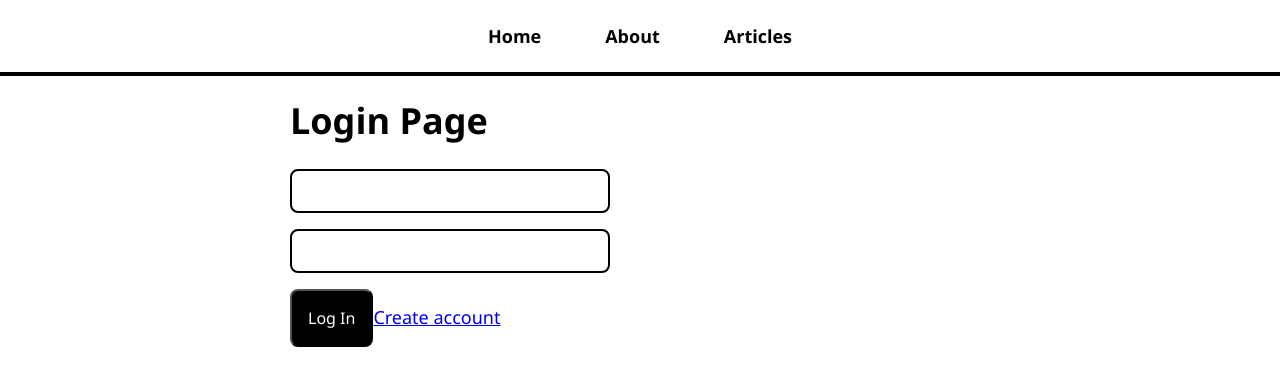
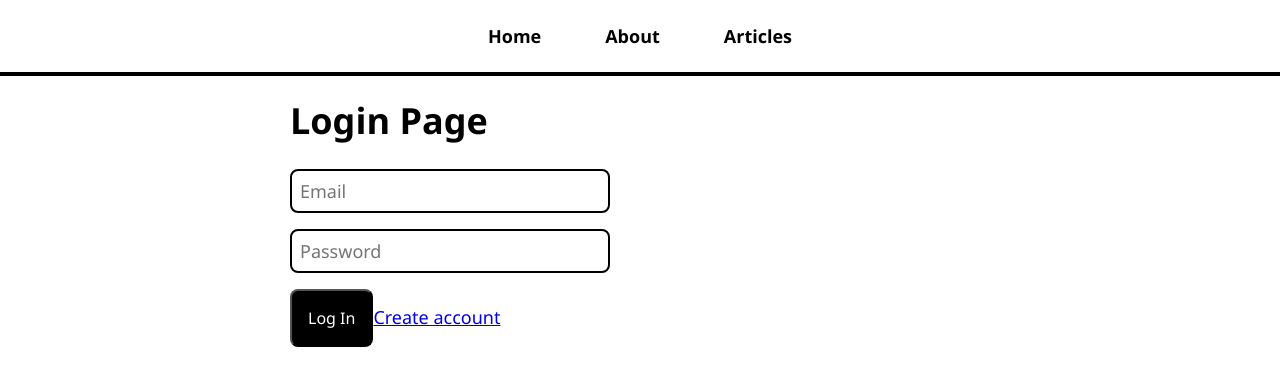
Before and after one commit to SujeetMainali/blog-app, a React (Create React App) app: page /login in a window 1280 px wide. Shown: the top 386 px of the page. Built offline with nearby package versions, Linux system fonts and the light colour scheme.

Commit message:
small changes

```diff
--- a/src/pages/LoginPage.jsx
+++ b/src/pages/LoginPage.jsx
@@ -1,18 +1,39 @@
 import { useState } from "react";
-import { Link } from "react-router-dom";
+import { Link, useNavigate } from "react-router-dom";
+import { getAuth, signInWithEmailAndPassword} from 'firebase/auth'
 
 const LoginPage = ()=>{
     const [email, setEmail] = useState('');
     const [ password, setPassword ] = useState('');
     const [error, setError ] = useState('');
+    const navigate = useNavigate()
+
+    const logIn =async()=>{
+        try {
+            await signInWithEmailAndPassword(getAuth(),email,password);
+            navigate('/articles');
+        } catch (e) {
+            setError(e.message)
+        }
+    }
+
     return(
         <>
         <h1>
             Login Page
         </h1>
-        <input type="text" />
-        <input type="password" />
-        <button>Log In</button>
+        {error && <p className="error ">{error}</p>}
+        <input type="text"
+        placeholder="Email"
+        value={email}
+        onChange={e=>setEmail(e.target.value)}
+        />
+        <input type="password"
+        placeholder="Password"
+        value={password}
+        onChange={e=>setPassword(e.target.value)}
+        />
+        <button onClick={logIn}>Log In</button>
         <Link to="/create-account">Create account</Link>
         </>
     )
```
